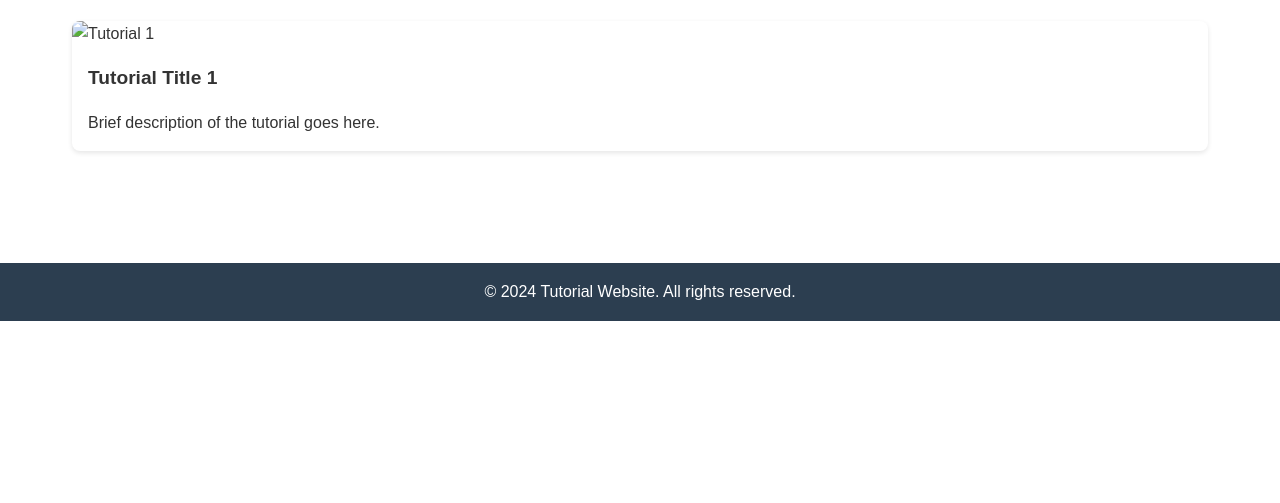
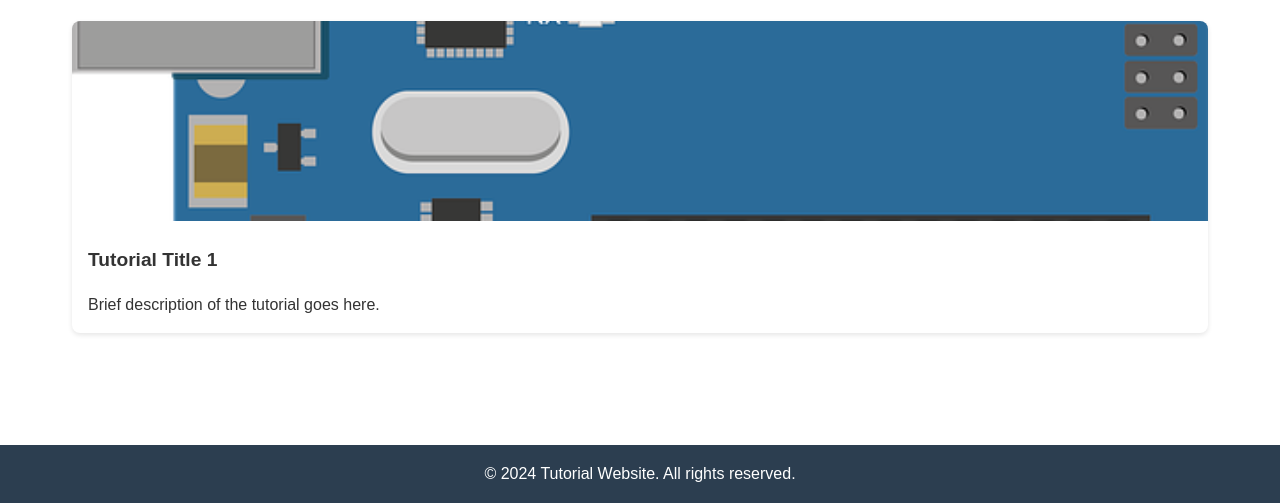
Before and after one commit to jithintj/breadboard, a plain HTML site: page index.html in a window 1280 px wide. Shown: the part 297-800 px from the top of the page. Drawn offline with Linux system fonts and the light colour scheme.

Commit message:
Update index.html

```diff
--- a/index.html
+++ b/index.html
@@ -28,7 +28,7 @@
             <h2>Latest Tutorials</h2>
             <div class="tutorial-grid">
                 <article class="tutorial-card">
-                    <img src="images/placeholder.jpg" alt="Tutorial 1">
+                    <img src="images/placeholder.png" alt="Tutorial 1">
                     <h3>Tutorial Title 1</h3>
                     <p>Brief description of the tutorial goes here.</p>
                 </article>
```
